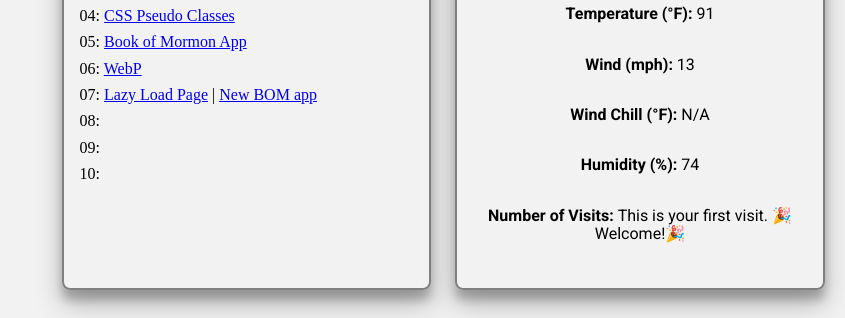
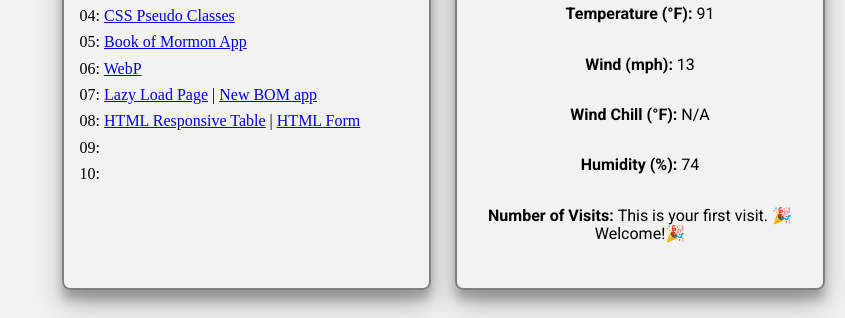
Before and after one commit to alfonsoscudiero/wdd230, a plain HTML site: page index.html in a window 1280 px wide. Shown: the part 1250-1568 px from the top of the page, 0-845 px from the left. Drawn offline with Linux system fonts and the light colour scheme; a web font is replaced by a local one.

Commit message:
update: add new links to course home page

```diff
--- a/index.html
+++ b/index.html
@@ -75,7 +75,7 @@
                 <li>05: <a href="https://alfonsoscudiero.github.io/wdd230/lesson05/bom.html" target="blank">Book of Mormon App</a></li>
                 <li>06: <a href="lesson03/images/landscape-compressed.webp">WebP</a></li>
                 <li>07: <a href="https://alfonsoscudiero.github.io/wdd230/lesson07/lazyload.html">Lazy Load Page</a> | <a href="https://alfonsoscudiero.github.io/wdd230/lesson07/newBOM.html">New BOM app</a></li>
-                <li>08:</li>
+                <li>08: <a href="https://alfonsoscudiero.github.io/wdd230/lesson08/tablebuild.html">HTML Responsive Table</a> | <a href="https://alfonsoscudiero.github.io/wdd230/lesson08/index.html">HTML Form</a></li>
                 <li>09:</li>
                 <li>10:</li>
             </ul>
```
